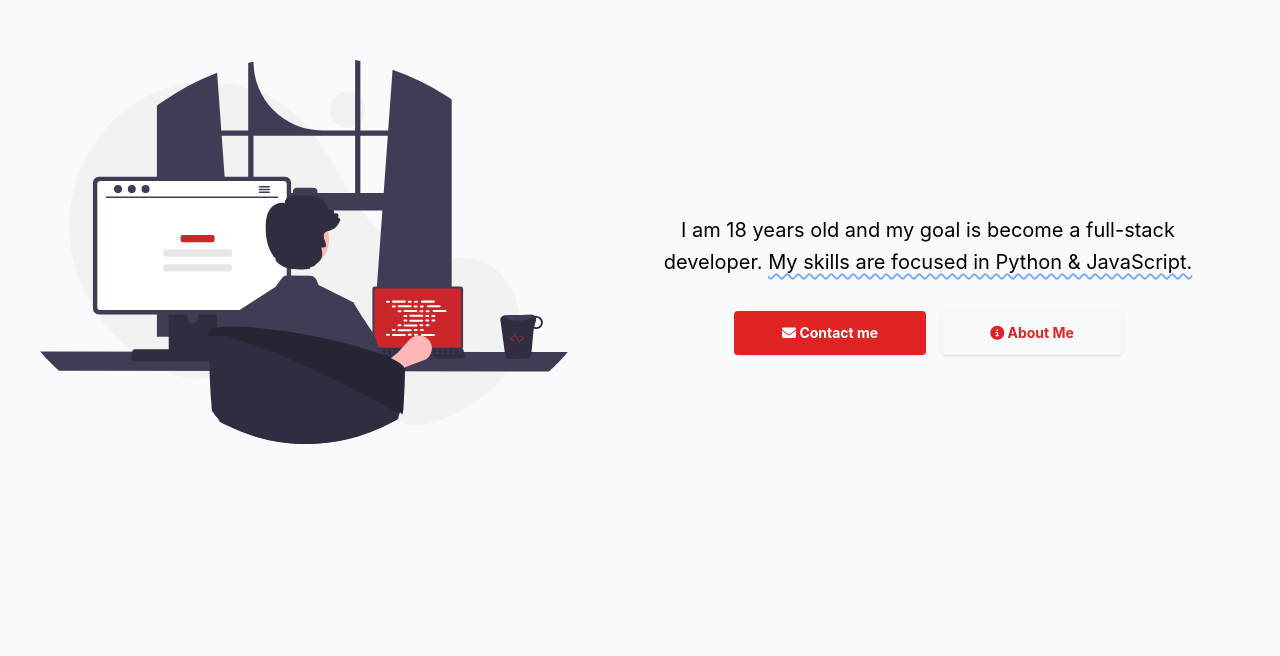
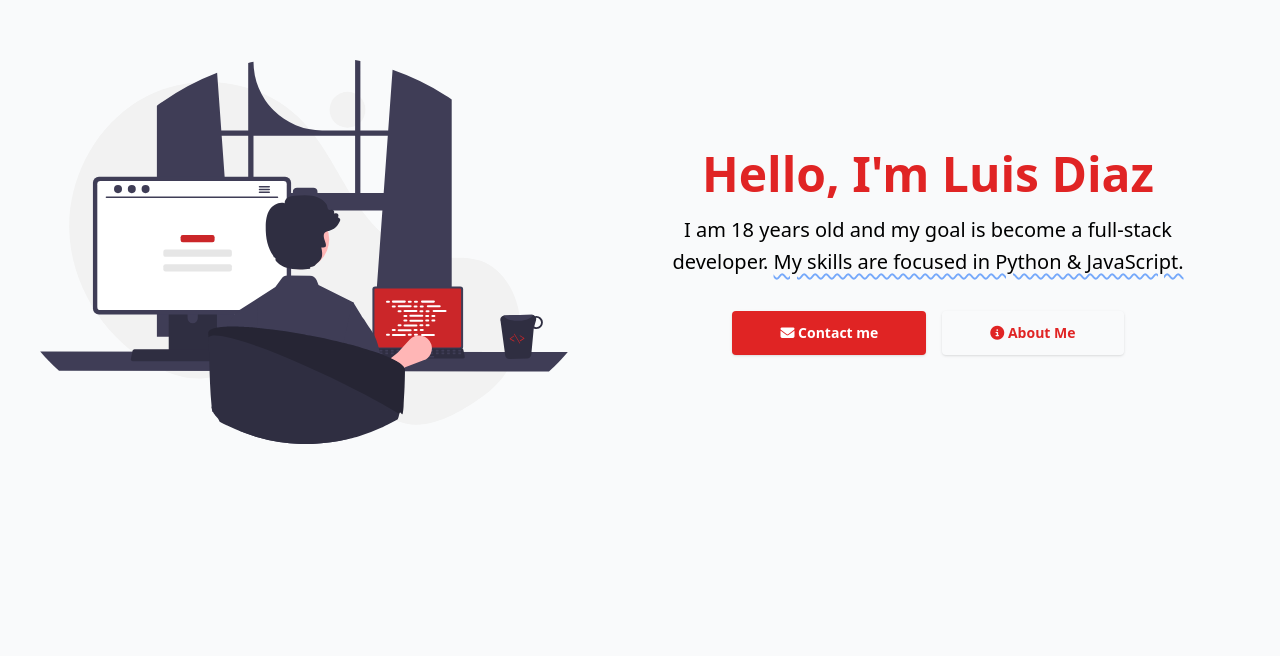
Before and after one commit to ilyvsc/ilyvsc.github.io, a plain HTML site: page public/index.html in a window 1280 px wide. Shown: the part 148-804 px from the top of the page. Drawn offline with Linux system fonts and the light colour scheme.

Commit message:
fix: Fixing typos

```diff
--- a/public/index.html
+++ b/public/index.html
@@ -19,7 +19,7 @@
           class="object-contain h-72 sm:h-80 lg:h-96 xl:h-112 2xl:h-128">
       </div>
       <div class="mx-auto max-w-xl text-center">
-        <h1 class="text-3xl font-extrabold sm:text-5xl text-gray-50">
+        <h1 class="text-3xl font-extrabold sm:text-5xl text-red-600">
           Hello, <span class="">I'm Luis Diaz</span>
         </h1>
 
```
Also changed, not shown: public/css/style.css.
